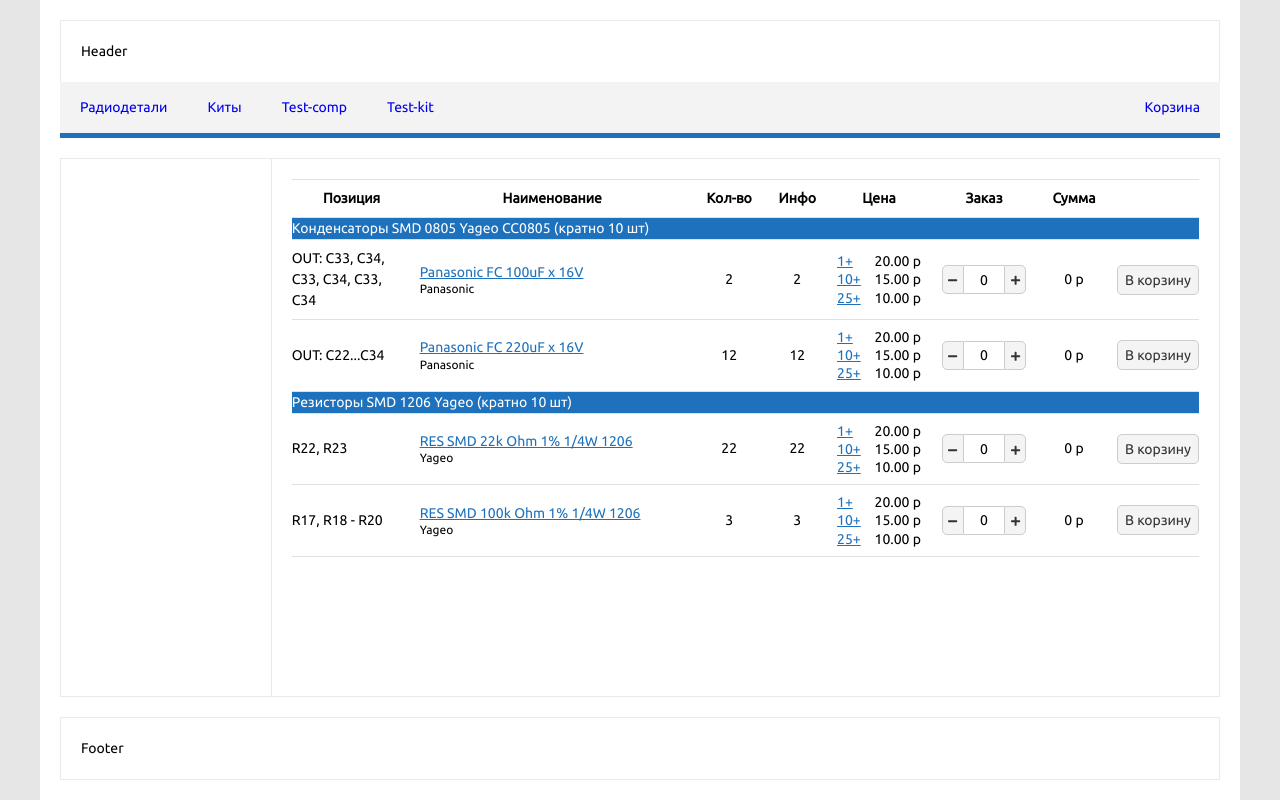
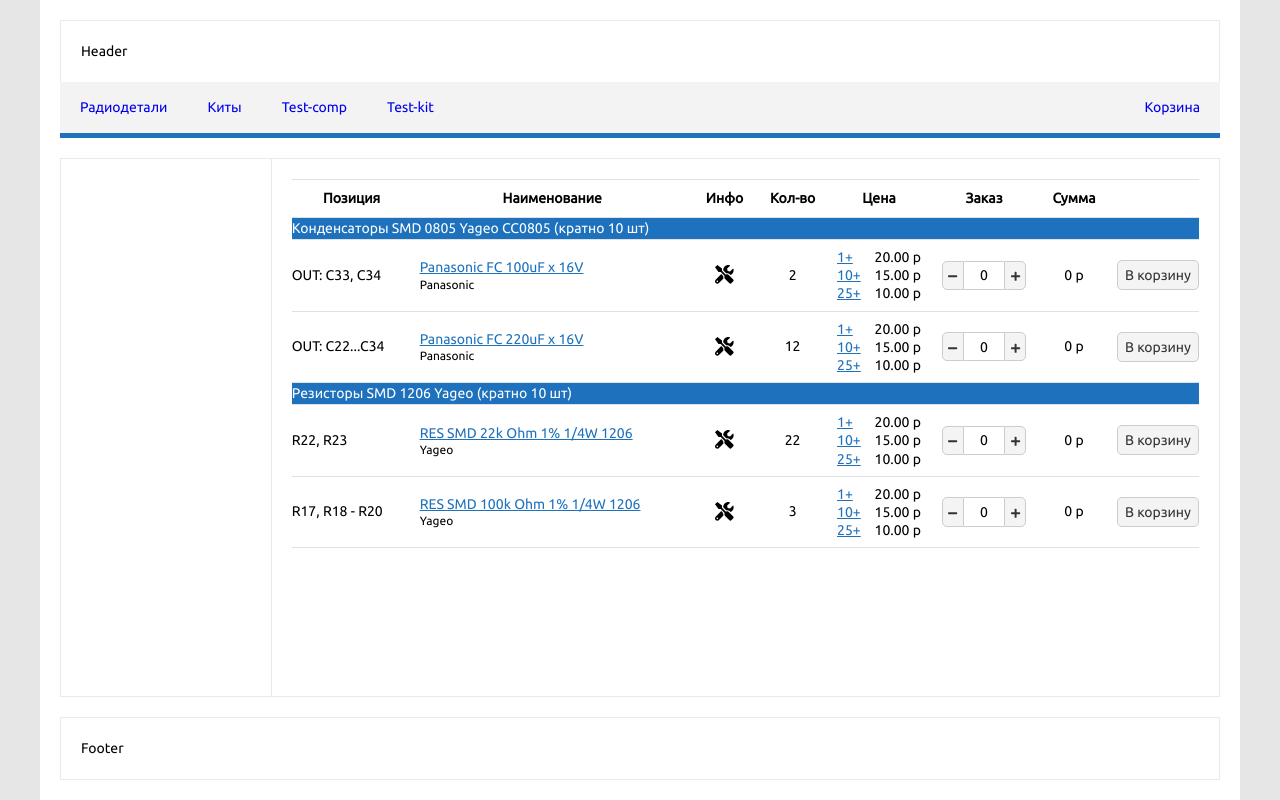
Before and after one commit to u1tima/diyaudioby, a Gatsby site: page /test-kit in a window 1280 px wide. Built offline with nearby package versions, Linux system fonts and the light colour scheme; Gatsby itself is replaced by a stand-in of ours.

Commit message:
[dev] add Details

```diff
--- a/src/components/Elements/Elcap.js
+++ b/src/components/Elements/Elcap.js
@@ -1,5 +1,5 @@
 import React from 'react';
-import Comp from '../Elem/Comp';
+import Comp from '../Comp/Comp';
 
 class Elcap extends Comp {
 
--- a/src/components/List/PartList.js
+++ b/src/components/List/PartList.js
@@ -20,8 +20,8 @@ class PartList extends Component {
           <tr className={css.row}>
             <th>Позиция</th>
             <th>Наименование</th>
+            <th>Инфо</th>
             <th>Кол-во</th>
-            <th>Инфо</th>
             <th>Цена</th>
             <th>Заказ</th>
             <th>Сумма</th>
--- a/src/components/Part/Part.js
+++ b/src/components/Part/Part.js
@@ -1,6 +1,7 @@
 import React from 'react';
 import Comp from '../Comp/Comp';
 import css from './Part.module.css';
+import Details from '../Details/Details';
 
 class Part extends Comp {
 
@@ -22,8 +23,16 @@ class Part extends Comp {
 	}
 
 	getFullInfo() {
+		const techData = this.comp.techData.map((tech, index) => (
+			<div key={index}>
+				{`${tech.name}: ${tech.value}${tech.units}`}
+			</div>
+		));
+
 		return (
-			<td className={css.fullInfo}>{this.part.asmQnt}</td>
+			<td className={css.details}>
+				<Details data={techData} />
+			</td>
 		)
 	}
 
--- a/src/data/database/partlist.js
+++ b/src/data/database/partlist.js
@@ -3,7 +3,7 @@ const data = {
   parts: [
     { type: 'caption', name: 'Конденсаторы SMD 0805 Yageo CC0805 (кратно 10 шт)' },
     {
-      type: 'part', position: 'OUT: C33, C34, C33, C34, C33, C34', asmQnt: 2, comp: {
+      type: 'part', position: 'OUT: C33, C34', asmQnt: 2, comp: {
         id: 1,
         name: 'Panasonic FC 100uF x 16V',
         partNumber: 'EEUFC1C101',
```
